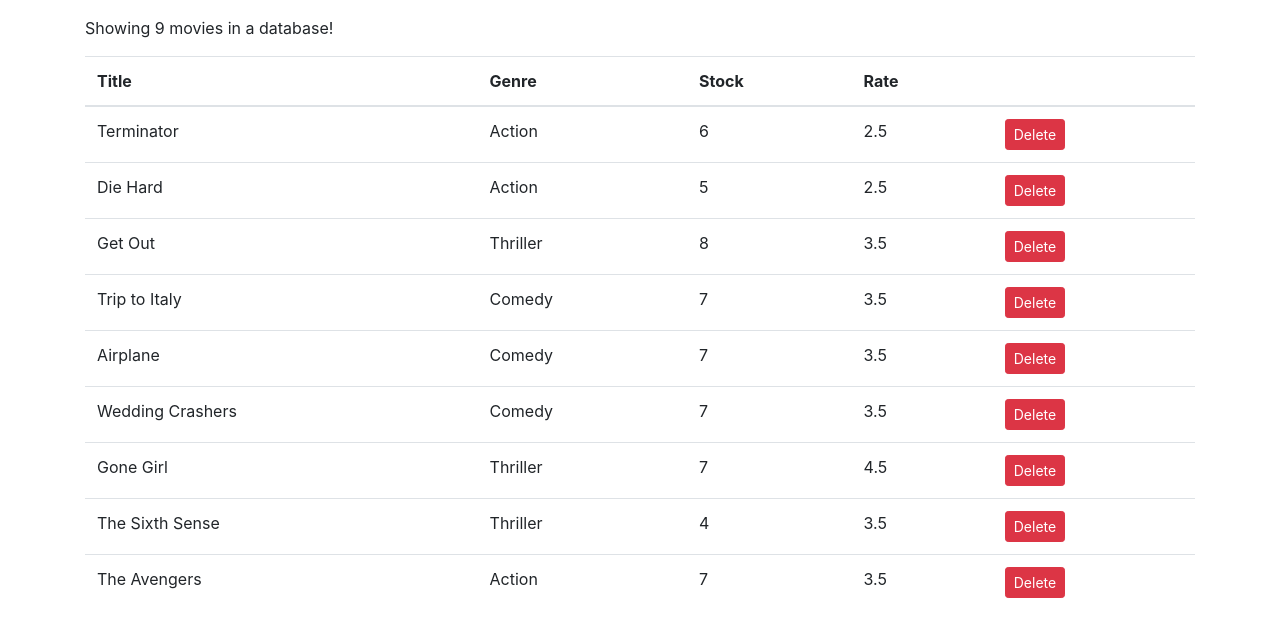
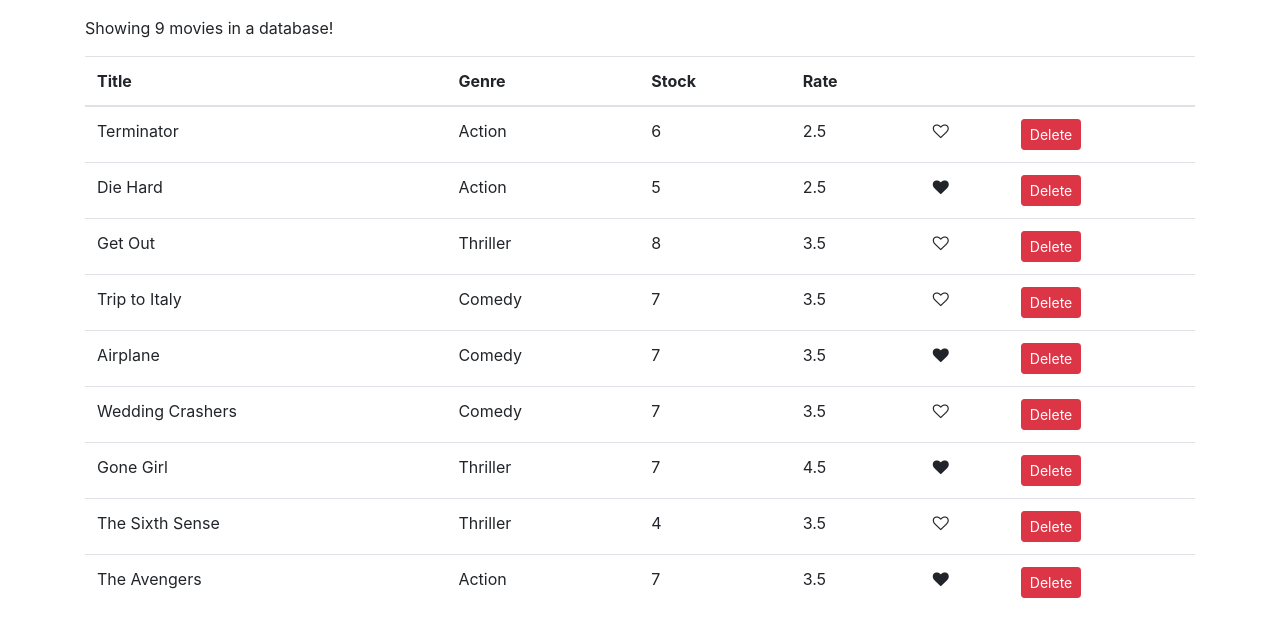
Before and after one commit to eugenekhristo/mastering-react-codewithmosh-, a React (Create React App) app in the folder vidly/: page / in a window 1280 px wide. Shown: the top 636 px of the page. Built offline with nearby package versions, Linux system fonts and the light colour scheme.

Commit message:
Exercise: heart component is created

```diff
--- /dev/null
+++ b/vidly/src/components/fa-like.jsx
@@ -0,0 +1,13 @@
+import React from 'react';
+
+const FaLike = ({ isLiked, onLikeToggle }) => {
+  return (
+    <i
+      style={{ cursor: 'pointer' }}
+      className={`fa fa-heart${!isLiked ? '-o' : ''}`}
+      onClick={() => onLikeToggle(!isLiked)}
+    />
+  );
+};
+
+export default FaLike;
--- a/vidly/src/components/movies.jsx
+++ b/vidly/src/components/movies.jsx
@@ -1,5 +1,7 @@
 import React, { Component } from 'react';
 import { getMovies } from '../services/fakeMovieService';
+// components
+import FaLike from './fa-like';
 
 class Movies extends Component {
   state = {
@@ -31,6 +33,7 @@
               <th>Stock</th>
               <th>Rate</th>
               <th />
+              <th />
             </tr>
           </thead>
           <tbody>
@@ -40,6 +43,12 @@
                 <td>{movie.genre.name}</td>
                 <td>{movie.numberInStock}</td>
                 <td>{movie.dailyRentalRate}</td>
+                <td>
+                  <FaLike
+                    isLiked={movie.isLiked}
+                    onLikeToggle={this.handleToggleLike.bind(this, movie._id)}
+                  />
+                </td>
                 <td>
                   <button
                     className="btn btn-danger btn-sm"
@@ -60,6 +69,17 @@
     const movies = this.state.movies.filter(movie => movie._id !== movieId);
     this.setState({ movies });
   };
+
+  handleToggleLike = (movieId, isLiked) => {
+    const movies = this._deepCopy(this.state.movies);
+    const foundMovie = movies.find(movie => movie._id === movieId);
+    foundMovie.isLiked = isLiked;
+    this.setState({movies});
+  };
+
+  _deepCopy(item) {
+    return JSON.parse(JSON.stringify(item));
+  }
 }
 
 export default Movies;
--- a/vidly/src/services/fakeMovieService.js
+++ b/vidly/src/services/fakeMovieService.js
@@ -7,6 +7,7 @@
     genre: { _id: "5b21ca3eeb7f6fbccd471818", name: "Action" },
     numberInStock: 6,
     dailyRentalRate: 2.5,
+    isLiked: false,
     publishDate: "2018-01-03T19:04:28.809Z"
   },
   {
@@ -14,56 +15,64 @@
     title: "Die Hard",
     genre: { _id: "5b21ca3eeb7f6fbccd471818", name: "Action" },
     numberInStock: 5,
-    dailyRentalRate: 2.5
+    dailyRentalRate: 2.5,
+    isLiked: true
   },
   {
     _id: "5b21ca3eeb7f6fbccd471817",
     title: "Get Out",
     genre: { _id: "5b21ca3eeb7f6fbccd471820", name: "Thriller" },
     numberInStock: 8,
-    dailyRentalRate: 3.5
+    dailyRentalRate: 3.5,
+    isLiked: false
   },
   {
     _id: "5b21ca3eeb7f6fbccd471819",
     title: "Trip to Italy",
     genre: { _id: "5b21ca3eeb7f6fbccd471814", name: "Comedy" },
     numberInStock: 7,
-    dailyRentalRate: 3.5
+    dailyRentalRate: 3.5,
+    isLiked: false
   },
   {
     _id: "5b21ca3eeb7f6fbccd47181a",
     title: "Airplane",
     genre: { _id: "5b21ca3eeb7f6fbccd471814", name: "Comedy" },
     numberInStock: 7,
-    dailyRentalRate: 3.5
+    dailyRentalRate: 3.5,
+    isLiked: true
   },
   {
     _id: "5b21ca3eeb7f6fbccd47181b",
     title: "Wedding Crashers",
     genre: { _id: "5b21ca3eeb7f6fbccd471814", name: "Comedy" },
     numberInStock: 7,
-    dailyRentalRate: 3.5
+    dailyRentalRate: 3.5,
+    isLiked: false
   },
   {
     _id: "5b21ca3eeb7f6fbccd47181e",
     title: "Gone Girl",
     genre: { _id: "5b21ca3eeb7f6fbccd471820", name: "Thriller" },
     numberInStock: 7,
-    dailyRentalRate: 4.5
+    dailyRentalRate: 4.5,
+    isLiked: true
   },
   {
     _id: "5b21ca3eeb7f6fbccd47181f",
     title: "The Sixth Sense",
     genre: { _id: "5b21ca3eeb7f6fbccd471820", name: "Thriller" },
     numberInStock: 4,
-    dailyRentalRate: 3.5
+    dailyRentalRate: 3.5,
+    isLiked: false
   },
   {
     _id: "5b21ca3eeb7f6fbccd471821",
     title: "The Avengers",
     genre: { _id: "5b21ca3eeb7f6fbccd471818", name: "Action" },
     numberInStock: 7,
-    dailyRentalRate: 3.5
+    dailyRentalRate: 3.5,
+    isLiked: true
   }
 ];
 
```
